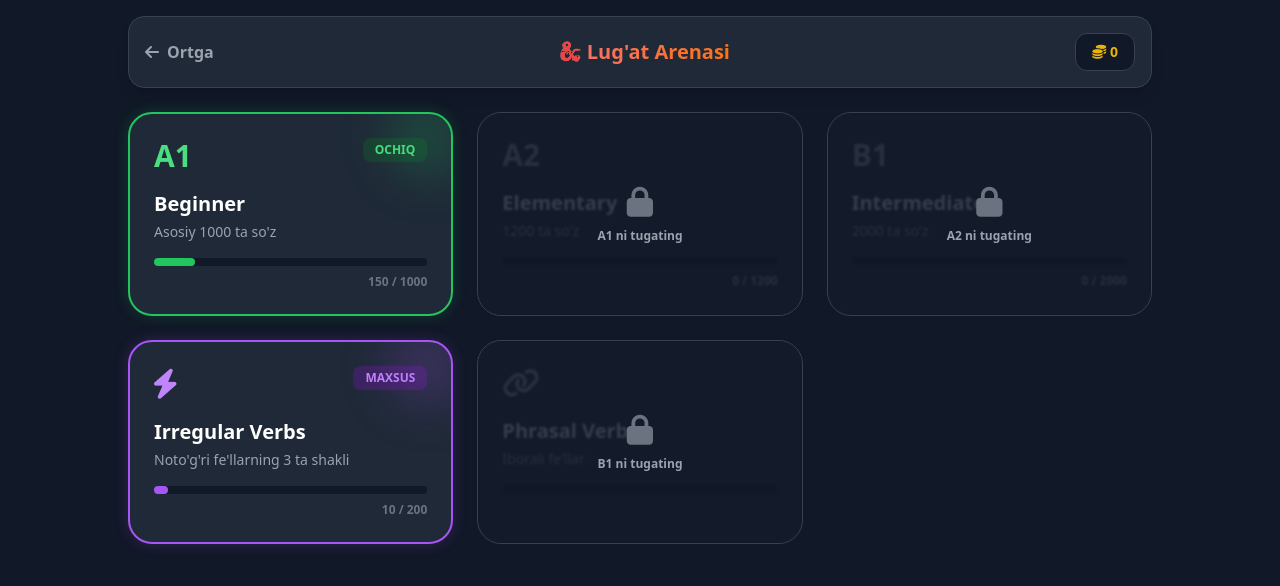
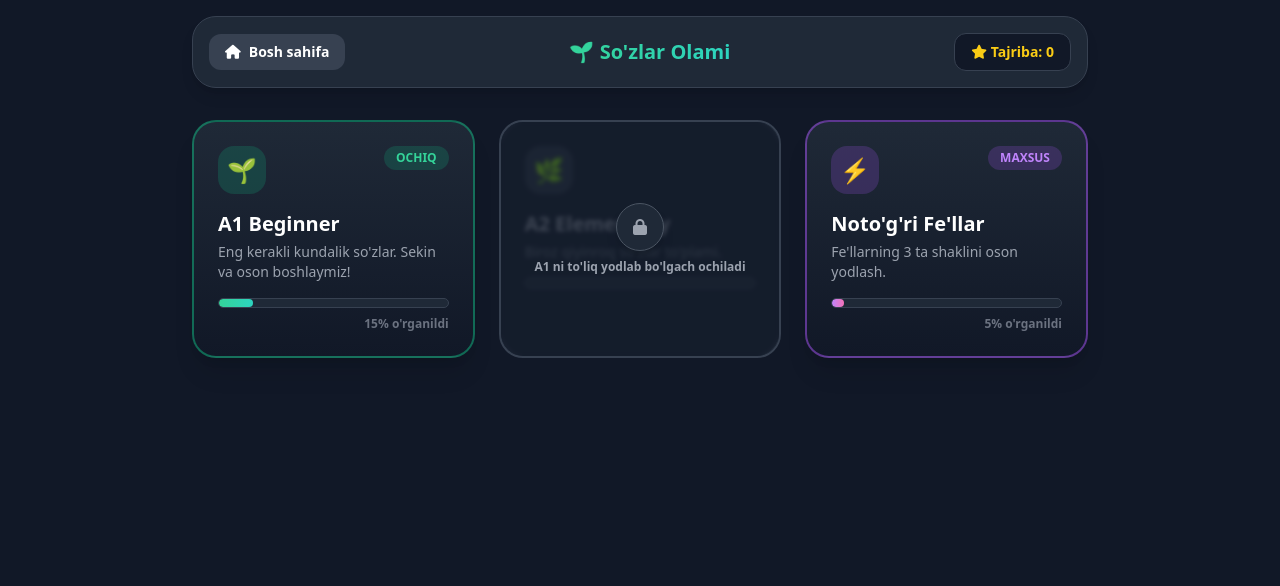
Before and after one commit to rajabboyegamov4-ui/ielts-learning, a Python web app: template templates/vocabulary.html in a window 1280 px wide. Shown: the top 586 px of the page. Run offline with Jinja, Linux system fonts and the light colour scheme; the template is opened without the code that fills it, so the values that code supplies are empty; some libraries are stand-ins or nearby versions.

Commit message:
Update vocabulary.html

```diff
--- a/templates/vocabulary.html
+++ b/templates/vocabulary.html
@@ -3,164 +3,151 @@
 <head>
     <meta charset="UTF-8">
     <meta name="viewport" content="width=device-width, initial-scale=1.0">
-    <title>Lug'at (Vocabulary) - IELTS & AI Platform</title>
+    <title>So'zlar Olami - IELTS & AI</title>
     <script src="https://cdn.tailwindcss.com"></script>
     <link rel="stylesheet" href="https://cdnjs.cloudflare.com/ajax/libs/font-awesome/6.0.0/css/all.min.css">
     <style>
-        /* Fleshkartaning aylanish effekti */
         .perspective-1000 { perspective: 1000px; }
         .transform-style-3d { transform-style: preserve-3d; }
         .backface-hidden { backface-visibility: hidden; }
         .rotate-y-180 { transform: rotateY(180deg); }
 
         .flashcard-inner {
-            transition: transform 0.6s;
+            transition: transform 0.5s cubic-bezier(0.4, 0.2, 0.2, 1);
             transform-style: preserve-3d;
         }
-        .flashcard.flipped .flashcard-inner {
-            transform: rotateY(180deg);
+        .flashcard.flipped .flashcard-inner { transform: rotateY(180deg); }
+
+        /* Smooth bounce animation */
+        @keyframes softBounce {
+            0%, 100% { transform: translateY(0); }
+            50% { transform: translateY(-5px); }
         }
+        .animate-soft-bounce { animation: softBounce 3s infinite ease-in-out; }
     </style>
 </head>
 <body class="bg-gray-900 text-white min-h-screen font-sans flex flex-col items-center p-4">
 
     <!-- Navbar -->
-    <div class="max-w-5xl w-full flex justify-between items-center mb-6 bg-gray-800 p-4 rounded-2xl border border-gray-700 shadow-lg relative z-10">
-        <a href="/dashboard" class="flex items-center gap-2 text-gray-400 hover:text-white transition font-bold">
-            <i class="fa-solid fa-arrow-left"></i> <span>Ortga</span>
+    <div class="max-w-4xl w-full flex justify-between items-center mb-8 bg-gray-800 p-4 rounded-3xl border border-gray-700 shadow-lg">
+        <a href="/dashboard" class="bg-gray-700 hover:bg-gray-600 px-4 py-2 rounded-xl text-sm font-bold transition flex items-center gap-2">
+            <i class="fa-solid fa-house"></i> Bosh sahifa
         </a>
-        <h1 class="text-xl font-black text-transparent bg-clip-text bg-gradient-to-r from-red-400 to-orange-500">
-            <i class="fa-brands fa-d-and-d text-red-500"></i> Lug'at Arenasi
+        <h1 class="text-xl font-black text-transparent bg-clip-text bg-gradient-to-r from-emerald-400 to-teal-400">
+            🌱 So'zlar Olami
         </h1>
-        <div class="text-sm font-bold bg-gray-900 px-4 py-2 rounded-xl text-yellow-500 border border-gray-700">
-            <i class="fa-solid fa-coins"></i> <span id="nav-balance">0</span>
+        <div class="text-sm font-bold bg-gray-900 px-4 py-2 rounded-xl text-yellow-400 border border-gray-700">
+            <i class="fa-solid fa-star"></i> Tajriba: <span id="xp-points">0</span>
         </div>
     </div>
 
-    <!-- ASOSIY MENYU: Darajalar va Bo'limlar -->
-    <div id="levels-container" class="max-w-5xl w-full grid grid-cols-1 md:grid-cols-2 lg:grid-cols-3 gap-6 relative z-10">
+    <!-- DARAJALAR MENYUSI -->
+    <div id="levels-container" class="max-w-4xl w-full grid grid-cols-1 sm:grid-cols-2 lg:grid-cols-3 gap-6">
 
-        <!-- A1 Daraja (Ochiq) -->
-        <div onclick="openFlashcards('A1')" class="bg-gray-800 border-2 border-green-500 hover:border-green-400 p-6 rounded-3xl shadow-[0_0_15px_rgba(34,197,94,0.2)] cursor-pointer transition transform hover:-translate-y-1 relative overflow-hidden group">
-            <div class="absolute -right-4 -top-4 w-20 h-20 bg-green-500/20 rounded-full blur-xl group-hover:bg-green-500/30 transition"></div>
+        <!-- A1 (Ochiq) -->
+        <div onclick="openFlashcards('A1')" class="bg-gradient-to-b from-gray-800 to-gray-900 border-2 border-emerald-500/50 hover:border-emerald-400 p-6 rounded-3xl cursor-pointer transition transform hover:-translate-y-2 group shadow-xl">
             <div class="flex justify-between items-start mb-4">
-                <span class="text-3xl font-black text-green-400">A1</span>
-                <span class="bg-green-900/50 text-green-400 text-xs font-bold px-3 py-1 rounded-lg">OCHIQ</span>
+                <div class="w-12 h-12 bg-emerald-500/20 text-emerald-400 rounded-2xl flex items-center justify-center text-2xl font-black group-hover:scale-110 transition">
+                    🌱
+                </div>
+                <span class="bg-emerald-500/20 text-emerald-400 text-xs font-black px-3 py-1 rounded-full uppercase">Ochiq</span>
             </div>
-            <h3 class="text-xl font-bold text-white mb-1">Beginner</h3>
-            <p class="text-gray-400 text-sm mb-4">Asosiy 1000 ta so'z</p>
-            <div class="w-full bg-gray-900 rounded-full h-2 mb-2">
-                <div class="bg-green-500 h-2 rounded-full" style="width: 15%"></div>
+            <h3 class="text-xl font-bold text-white mb-1">A1 Beginner</h3>
+            <p class="text-gray-400 text-sm mb-4">Eng kerakli kundalik so'zlar. Sekin va oson boshlaymiz!</p>
+            <div class="w-full bg-gray-800 rounded-full h-2.5 mb-2 overflow-hidden border border-gray-700">
+                <div class="bg-gradient-to-r from-emerald-400 to-teal-400 h-full rounded-full" style="width: 15%"></div>
             </div>
-            <p class="text-right text-xs text-gray-500 font-bold">150 / 1000</p>
+            <p class="text-right text-xs text-gray-500 font-bold">15% o'rganildi</p>
         </div>
 
-        <!-- A2 Daraja (Qulflangan) -->
-        <div onclick="showLockedAlert('A1')" class="bg-gray-800/50 border border-gray-700 p-6 rounded-3xl cursor-not-allowed relative overflow-hidden">
-            <div class="absolute inset-0 bg-gray-900/60 backdrop-blur-[1px] flex flex-col justify-center items-center z-10">
-                <i class="fa-solid fa-lock text-3xl text-gray-500 mb-2"></i>
-                <span class="text-xs font-bold text-gray-400">A1 ni tugating</span>
+        <!-- A2 (Qulflangan) -->
+        <div onclick="showLockedAlert('A1')" class="bg-gray-800/60 border-2 border-gray-700 p-6 rounded-3xl cursor-not-allowed relative">
+            <div class="absolute inset-0 bg-gray-900/50 backdrop-blur-[2px] flex flex-col justify-center items-center z-10 rounded-3xl">
+                <div class="w-12 h-12 bg-gray-800 rounded-full flex items-center justify-center mb-2 shadow-lg border border-gray-600">
+                    <i class="fa-solid fa-lock text-gray-400"></i>
+                </div>
+                <span class="text-xs font-bold text-gray-400 px-4 text-center">A1 ni to'liq yodlab bo'lgach ochiladi</span>
             </div>
-            <div class="flex justify-between items-start mb-4">
-                <span class="text-3xl font-black text-gray-600">A2</span>
-            </div>
-            <h3 class="text-xl font-bold text-gray-500 mb-1">Elementary</h3>
-            <p class="text-gray-600 text-sm mb-4">1200 ta so'z</p>
-            <div class="w-full bg-gray-900 rounded-full h-2 mb-2">
-                <div class="bg-gray-700 h-2 rounded-full" style="width: 0%"></div>
-            </div>
-            <p class="text-right text-xs text-gray-600 font-bold">0 / 1200</p>
+            <div class="w-12 h-12 bg-gray-700/50 text-gray-500 rounded-2xl flex items-center justify-center text-2xl font-black mb-4">🌿</div>
+            <h3 class="text-xl font-bold text-gray-500 mb-1">A2 Elementary</h3>
+            <p class="text-gray-600 text-sm mb-4">Biroz qiyinroq so'zlar to'plami.</p>
+            <div class="w-full bg-gray-800 rounded-full h-2.5 mb-2 border border-gray-700"></div>
         </div>
 
-        <!-- B1 Daraja (Qulflangan) -->
-        <div onclick="showLockedAlert('A2')" class="bg-gray-800/50 border border-gray-700 p-6 rounded-3xl cursor-not-allowed relative overflow-hidden">
-            <div class="absolute inset-0 bg-gray-900/60 backdrop-blur-[1px] flex flex-col justify-center items-center z-10">
-                <i class="fa-solid fa-lock text-3xl text-gray-500 mb-2"></i>
-                <span class="text-xs font-bold text-gray-400">A2 ni tugating</span>
+        <!-- Irregular Verbs (Ochiq) -->
+        <div onclick="openFlashcards('Irregular')" class="bg-gradient-to-b from-gray-800 to-gray-900 border-2 border-purple-500/50 hover:border-purple-400 p-6 rounded-3xl cursor-pointer transition transform hover:-translate-y-2 group shadow-xl">
+            <div class="flex justify-between items-start mb-4">
+                <div class="w-12 h-12 bg-purple-500/20 text-purple-400 rounded-2xl flex items-center justify-center text-2xl font-black group-hover:scale-110 transition">
+                    ⚡
+                </div>
+                <span class="bg-purple-500/20 text-purple-400 text-xs font-black px-3 py-1 rounded-full uppercase">Maxsus</span>
             </div>
-            <div class="flex justify-between items-start mb-4">
-                <span class="text-3xl font-black text-gray-600">B1</span>
+            <h3 class="text-xl font-bold text-white mb-1">Noto'g'ri Fe'llar</h3>
+            <p class="text-gray-400 text-sm mb-4">Fe'llarning 3 ta shaklini oson yodlash.</p>
+            <div class="w-full bg-gray-800 rounded-full h-2.5 mb-2 overflow-hidden border border-gray-700">
+                <div class="bg-gradient-to-r from-purple-400 to-pink-400 h-full rounded-full" style="width: 5%"></div>
             </div>
-            <h3 class="text-xl font-bold text-gray-500 mb-1">Intermediate</h3>
-            <p class="text-gray-600 text-sm mb-4">2000 ta so'z</p>
-            <div class="w-full bg-gray-900 rounded-full h-2 mb-2">
-                <div class="bg-gray-700 h-2 rounded-full" style="width: 0%"></div>
-            </div>
-            <p class="text-right text-xs text-gray-600 font-bold">0 / 2000</p>
-        </div>
-
-        <!-- Noto'g'ri Fe'llar (Maxsus bo'lim - Ochiq) -->
-        <div onclick="openFlashcards('Irregular')" class="bg-gray-800 border-2 border-purple-500 hover:border-purple-400 p-6 rounded-3xl shadow-[0_0_15px_rgba(168,85,247,0.2)] cursor-pointer transition transform hover:-translate-y-1 relative overflow-hidden group">
-            <div class="absolute -right-4 -top-4 w-20 h-20 bg-purple-500/20 rounded-full blur-xl group-hover:bg-purple-500/30 transition"></div>
-            <div class="flex justify-between items-start mb-4">
-                <span class="text-3xl font-black text-purple-400"><i class="fa-solid fa-bolt"></i></span>
-                <span class="bg-purple-900/50 text-purple-400 text-xs font-bold px-3 py-1 rounded-lg">MAXSUS</span>
-            </div>
-            <h3 class="text-xl font-bold text-white mb-1">Irregular Verbs</h3>
-            <p class="text-gray-400 text-sm mb-4">Noto'g'ri fe'llarning 3 ta shakli</p>
-            <div class="w-full bg-gray-900 rounded-full h-2 mb-2">
-                <div class="bg-purple-500 h-2 rounded-full" style="width: 5%"></div>
-            </div>
-            <p class="text-right text-xs text-gray-500 font-bold">10 / 200</p>
-        </div>
-
-        <!-- Phrasal Verbs (Qulflangan) -->
-        <div onclick="showLockedAlert('B1')" class="bg-gray-800/50 border border-gray-700 p-6 rounded-3xl cursor-not-allowed relative overflow-hidden">
-            <div class="absolute inset-0 bg-gray-900/60 backdrop-blur-[1px] flex flex-col justify-center items-center z-10">
-                <i class="fa-solid fa-lock text-3xl text-gray-500 mb-2"></i>
-                <span class="text-xs font-bold text-gray-400">B1 ni tugating</span>
-            </div>
-            <div class="flex justify-between items-start mb-4">
-                <span class="text-3xl font-black text-gray-600"><i class="fa-solid fa-link"></i></span>
-            </div>
-            <h3 class="text-xl font-bold text-gray-500 mb-1">Phrasal Verbs</h3>
-            <p class="text-gray-600 text-sm mb-4">Iborali fe'llar</p>
-            <div class="w-full bg-gray-900 rounded-full h-2 mb-2">
-                <div class="bg-gray-700 h-2 rounded-full" style="width: 0%"></div>
-            </div>
+            <p class="text-right text-xs text-gray-500 font-bold">5% o'rganildi</p>
         </div>
     </div>
 
-    <!-- FLESHKARTA YODLASH INTERFEYSI (Yashiringan) -->
-    <div id="flashcard-container" class="hidden max-w-lg w-full flex-col items-center relative z-10 mt-10">
+    <!-- O'YIN MUHITI: FLESHKARTALAR (Yashiringan) -->
+    <div id="flashcard-container" class="hidden max-w-md w-full flex-col items-center relative z-10 mt-4">
 
+        <!-- O'yin headeri -->
         <div class="w-full flex justify-between items-center mb-6">
-            <button onclick="closeFlashcards()" class="bg-gray-800 hover:bg-gray-700 px-4 py-2 rounded-xl text-sm font-bold border border-gray-700 transition">
-                <i class="fa-solid fa-times"></i> Chiqish
+            <button onclick="closeFlashcards()" class="text-gray-400 hover:text-white transition w-10 h-10 bg-gray-800 rounded-full flex items-center justify-center border border-gray-700">
+                <i class="fa-solid fa-xmark text-lg"></i>
             </button>
-            <span id="current-level-title" class="font-black text-xl text-blue-400">A1 So'zlari</span>
-            <span class="text-sm text-gray-400 font-bold"><span id="word-index">1</span> / <span id="total-words">10</span></span>
+
+            <!-- Progress bar -->
+            <div class="flex-1 mx-6 bg-gray-800 rounded-full h-3 border border-gray-700 relative overflow-hidden">
+                <div id="learning-progress" class="bg-gradient-to-r from-emerald-400 to-teal-400 h-full rounded-full transition-all duration-500" style="width: 0%"></div>
+            </div>
+
+            <span class="text-sm text-gray-400 font-bold bg-gray-800 px-3 py-1 rounded-xl"><span id="word-index">1</span> / <span id="total-words">10</span></span>
         </div>
+
+        <p class="text-gray-400 text-sm mb-6 animate-soft-bounce"><i class="fa-regular fa-hand-pointer text-emerald-400"></i> Tarjimasini ko'rish uchun kartani bosing</p>
 
         <!-- 3D Flashcard -->
         <div class="flashcard w-full h-80 perspective-1000 cursor-pointer mb-8" onclick="flipCard()">
-            <div class="flashcard-inner w-full h-full relative transition-transform duration-500 transform-style-3d shadow-2xl rounded-3xl border border-gray-700">
+            <div class="flashcard-inner w-full h-full relative transition-transform duration-500 transform-style-3d">
 
-                <!-- Front side (Word) -->
-                <div class="absolute w-full h-full backface-hidden bg-gradient-to-br from-gray-800 to-gray-900 rounded-3xl flex flex-col justify-center items-center p-6 text-center">
-                    <span class="text-gray-500 text-sm font-bold mb-4 uppercase tracking-widest"><i class="fa-solid fa-hand-pointer"></i> O'girish uchun bosing</span>
-                    <h2 id="card-word" class="text-5xl font-black text-white mb-4">Environment</h2>
-                    <p id="card-type" class="text-blue-400 font-bold text-sm bg-blue-900/30 px-3 py-1 rounded-full">Noun (Nature)</p>
+                <!-- OLF TOMONI (Inglizcha) -->
+                <div class="absolute w-full h-full backface-hidden bg-white rounded-[2rem] flex flex-col justify-center items-center p-6 text-center shadow-[0_10px_30px_rgba(0,0,0,0.5)] border-4 border-gray-200">
+                    <div class="w-16 h-16 bg-blue-50 rounded-full flex items-center justify-center mb-4">
+                        <i class="fa-solid fa-volume-high text-blue-400 text-2xl"></i>
+                    </div>
+                    <h2 id="card-word" class="text-4xl font-black text-gray-800 mb-2 tracking-tight">Environment</h2>
+                    <p id="card-type" class="text-gray-400 font-medium text-sm">Noun</p>
                 </div>
 
-                <!-- Back side (Translation & Example) -->
-                <div class="absolute w-full h-full backface-hidden rotate-y-180 bg-gradient-to-br from-blue-900 to-indigo-900 rounded-3xl flex flex-col justify-center items-center p-8 text-center border-2 border-blue-500">
-                    <h2 id="card-translation" class="text-4xl font-black text-yellow-400 mb-4">Atrof-muhit</h2>
-                    <div class="w-full h-px bg-blue-500/50 mb-4"></div>
-                    <p class="text-gray-300 text-sm font-bold mb-2">Misol:</p>
-                    <p id="card-example" class="text-white text-lg font-medium italic">"We must protect the environment."</p>
+                <!-- ORQA TOMONI (O'zbekcha) -->
+                <div class="absolute w-full h-full backface-hidden rotate-y-180 bg-gradient-to-br from-teal-500 to-emerald-600 rounded-[2rem] flex flex-col justify-center items-center p-8 text-center shadow-[0_10px_30px_rgba(16,185,129,0.4)]">
+                    <h2 id="card-translation" class="text-4xl font-black text-white mb-6 tracking-tight drop-shadow-md">Atrof-muhit</h2>
+
+                    <div class="bg-black/20 p-4 rounded-2xl backdrop-blur-sm w-full">
+                        <p class="text-emerald-100 text-xs font-bold uppercase mb-1 opacity-80">Misol:</p>
+                        <p id="card-example" class="text-white text-lg font-medium italic">"We must protect the environment."</p>
+                    </div>
                 </div>
 
             </div>
         </div>
 
-        <!-- Action Buttons -->
-        <div class="w-full flex gap-4">
-            <button onclick="nextWord(false)" class="flex-1 bg-gray-800 hover:bg-red-900/50 border-2 border-red-500 text-red-400 font-bold py-4 rounded-2xl transition transform hover:scale-105">
-                <i class="fa-solid fa-rotate-left mb-1 text-xl block"></i> Qiyin
+        <!-- DO'STONA TUGMALAR -->
+        <div class="w-full flex gap-4 mt-2">
+            <!-- Qizil emas, Oranj/Sariq rang "Yana qaytarish" uchun -->
+            <button onclick="nextWord(false)" class="flex-1 bg-orange-100 hover:bg-orange-200 text-orange-600 font-bold py-4 rounded-2xl transition transform hover:scale-105 shadow-sm flex flex-col items-center gap-1 border border-orange-200">
+                <i class="fa-solid fa-rotate-right text-xl"></i>
+                <span class="text-xs">Hali chala</span>
             </button>
-            <button onclick="nextWord(true)" class="flex-1 bg-green-600 hover:bg-green-500 border-2 border-green-400 text-white font-bold py-4 rounded-2xl shadow-[0_0_15px_rgba(34,197,94,0.4)] transition transform hover:scale-105">
-                <i class="fa-solid fa-check-double mb-1 text-xl block"></i> Yodladim
+
+            <!-- Yashil "Ajoyib" tugmasi -->
+            <button onclick="nextWord(true)" class="flex-1 bg-gradient-to-t from-emerald-500 to-teal-400 hover:from-emerald-400 hover:to-teal-300 text-white font-bold py-4 rounded-2xl shadow-[0_10px_20px_rgba(16,185,129,0.3)] transition transform hover:scale-105 flex flex-col items-center gap-1">
+                <i class="fa-solid fa-check text-xl"></i>
+                <span class="text-xs">Zo'r, yodladim!</span>
             </button>
         </div>
     </div>
@@ -169,46 +156,32 @@
         let currentWords = [];
         let currentIndex = 0;
 
-        // User balance
-        window.addEventListener('DOMContentLoaded', async () => {
-            const userId = localStorage.getItem('user_id');
-            if (userId) {
-                try {
-                    const res = await fetch(`/users/${userId}`);
-                    if (res.ok) {
-                        const userData = await res.json();
-                        document.getElementById('nav-balance').innerText = userData.balance.toLocaleString();
-                    }
-                } catch (e) {}
-            }
-        });
-
         function showLockedAlert(requiredLevel) {
-            alert(`Ushbu bo'lim qulflangan! Ochish uchun avval ${requiredLevel} darajasini to'liq yodlab tugatishingiz kerak.`);
+            alert(`Ushbu bo'lim qulflangan 🔒\nOchish uchun avval ${requiredLevel} darajasini to'liq yodlab tugatishingiz kerak. \nQo'rqmang, buni uddalaysiz! 😊`);
         }
 
         async function openFlashcards(level) {
             document.getElementById('levels-container').classList.add('hidden');
             document.getElementById('flashcard-container').classList.remove('hidden');
             document.getElementById('flashcard-container').classList.add('flex');
-            document.getElementById('current-level-title').innerText = `${level} So'zlari`;
 
             try {
-                // Fetch words from backend based on level
-                const response = await fetch(`/vocabulary/?level=${level}`);
+                // Backenddan api/words orqali chaqiramiz
+                const response = await fetch(`/api/words/?level=${level}`);
                 const data = await response.json();
 
                 if (data.length > 0) {
                     currentWords = data;
                     currentIndex = 0;
                     document.getElementById('total-words').innerText = currentWords.length;
+                    updateProgress();
                     showWordCard();
                 } else {
-                    alert("Bu daraja uchun bazada so'zlar topilmadi! (Iltimos '/seed-vocab' ni ishlating)");
+                    alert("Kechirasiz, bu daraja uchun hozircha so'zlar kiritilmagan. 😊");
                     closeFlashcards();
                 }
             } catch (e) {
-                alert("Server bilan ulanishda xato!");
+                alert("Server bilan bog'lanishda xato yuz berdi!");
                 closeFlashcards();
             }
         }
@@ -217,10 +190,7 @@
             document.getElementById('flashcard-container').classList.add('hidden');
             document.getElementById('flashcard-container').classList.remove('flex');
             document.getElementById('levels-container').classList.remove('hidden');
-
-            // Reset flip
-            const card = document.querySelector('.flashcard');
-            card.classList.remove('flipped');
+            document.querySelector('.flashcard').classList.remove('flipped');
         }
 
         function flipCard() {
@@ -231,28 +201,37 @@
             const wordObj = currentWords[currentIndex];
             document.getElementById('word-index').innerText = currentIndex + 1;
 
-            // Front
+            // OLF TOMONI
             document.getElementById('card-word').innerText = wordObj.word;
-            document.getElementById('card-type').innerText = wordObj.topic || "General";
+            document.getElementById('card-type').innerText = wordObj.topic || "Vocabulary";
 
-            // Back
+            // ORQA TOMONI
             document.getElementById('card-translation').innerText = wordObj.translation;
-            document.getElementById('card-example').innerText = `"${wordObj.example_sentence || "Misol yo'q"}"`;
+            document.getElementById('card-example').innerText = `"${wordObj.example_sentence || "Misol topilmadi :)"}"`;
 
-            // Reset flip state for new word
             document.querySelector('.flashcard').classList.remove('flipped');
+            updateProgress();
         }
 
         function nextWord(isKnown) {
-            // isKnown = true bo'lsa, backendga yodlandi deb belgilash mantiqi yoziladi
+            // isKnown = true bo'lsa, o'quvchi bu so'zni "Zo'r, yodladim" dedi.
+            // isKnown = false bo'lsa, "Hali chala" dedi (Buni keyinroq algoritmga ulash mumkin).
 
             if (currentIndex < currentWords.length - 1) {
                 currentIndex++;
                 showWordCard();
             } else {
-                alert("Barakalla! Bu bo'limdagi barcha so'zlarni ko'rib chiqdingiz.");
-                closeFlashcards();
+                updateProgress(100);
+                setTimeout(() => {
+                    alert("Ajoyib ish! 🎉 Siz bu darsdagi barcha so'zlarni ko'rib chiqdingiz. Davom etamiz!");
+                    closeFlashcards();
+                }, 300);
             }
+        }
+
+        function updateProgress(forceValue = null) {
+            let percentage = forceValue !== null ? forceValue : (currentIndex / currentWords.length) * 100;
+            document.getElementById('learning-progress').style.width = `${percentage}%`;
         }
     </script>
 </body>
```
